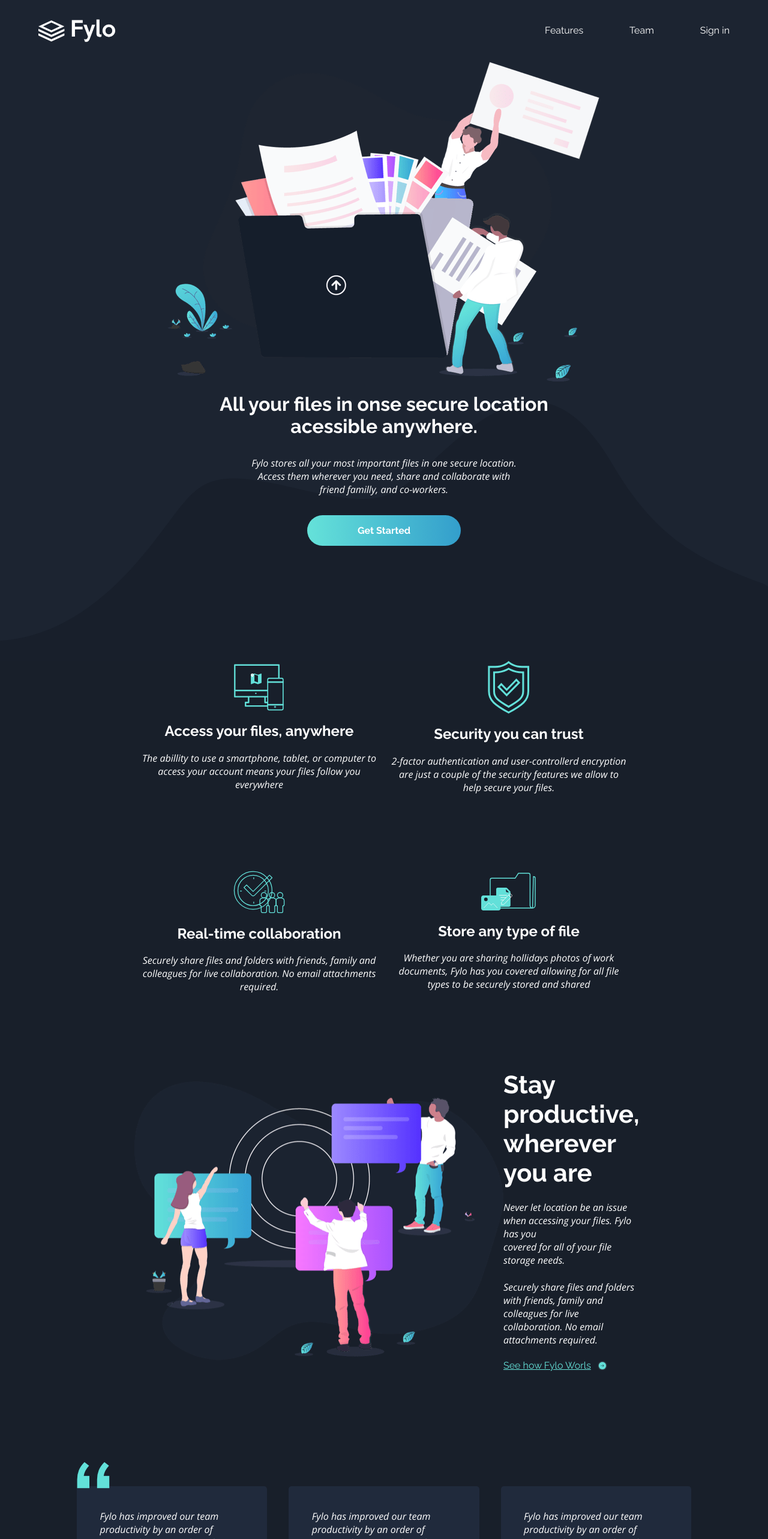
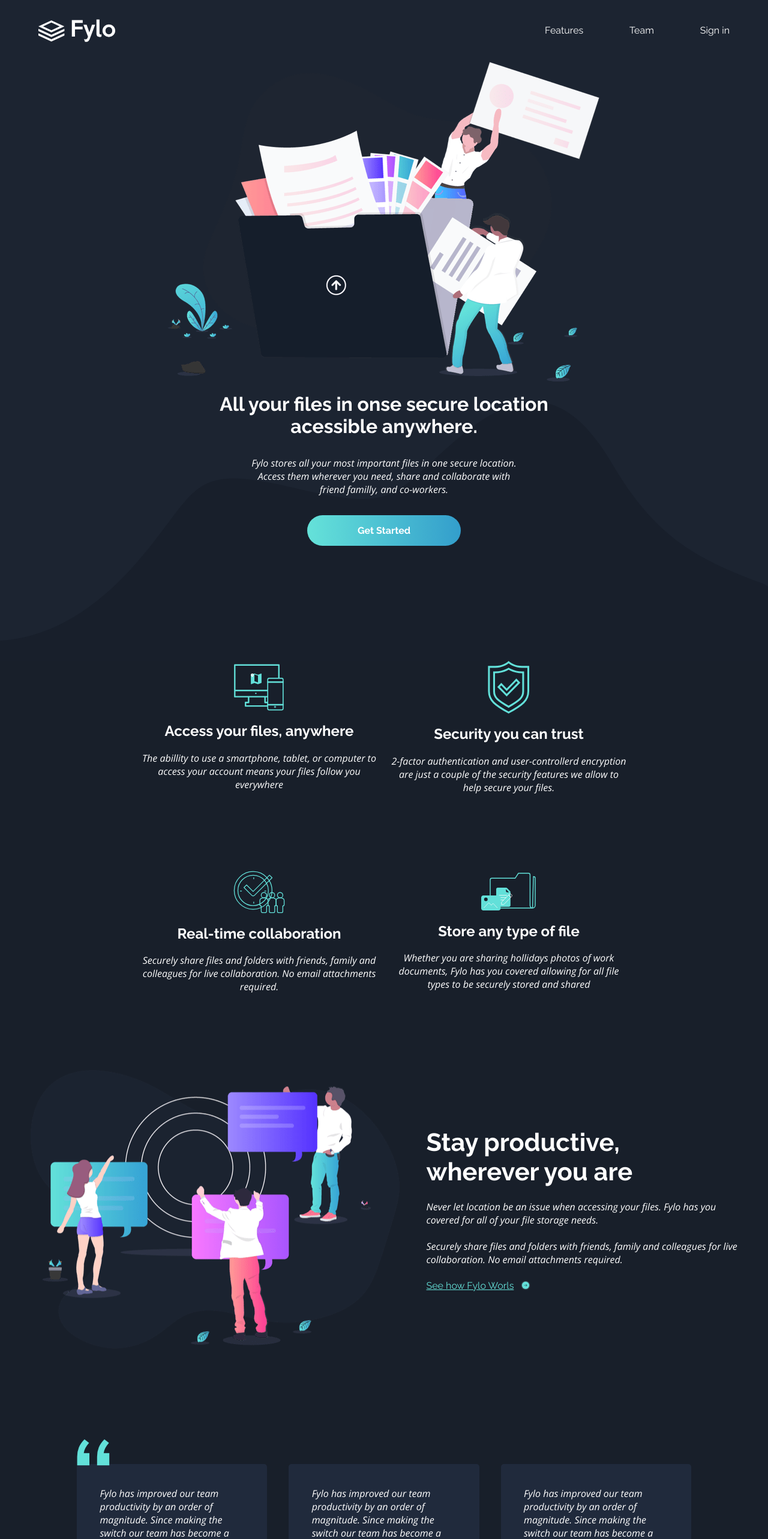
Before and after one commit to victorguirra/fylo, a React (Create React App) app: page / in a window 1280 px wide. Shown: the top 2566 px of the page at 60% size. Built offline with nearby package versions, Linux system fonts and the light colour scheme.

Commit message:
responsive hero in main section

```diff
--- a/src/pages/Home/sections/Intro/styles.ts
+++ b/src/pages/Home/sections/Intro/styles.ts
@@ -30,7 +30,7 @@ export const Illustration  = styled.img`
     margin-top:2rem;
 
     @media(max-width:1240px) {
-        max-width:80%;
+        max-width:85%;
         margin-top:2.4rem;
     }
 `;
--- a/src/pages/Home/sections/Main/Features/styles.ts
+++ b/src/pages/Home/sections/Main/Features/styles.ts
@@ -13,7 +13,7 @@ export const Container = styled.section`
         margin-bottom:8rem;
     }
 
-    @media(max-width:1240px){
+    @media(max-width:1240px) {
         width:95%;
         flex-direction:column;
 
--- a/src/pages/Home/sections/Main/Hero/styles.ts
+++ b/src/pages/Home/sections/Main/Hero/styles.ts
@@ -1,11 +1,19 @@
 import styled from 'styled-components';
 
 export const Container = styled.section`
-    width:65%;
+    width:92%;
 
     display:flex;
     align-items:center;
     justify-content:space-between;
+
+    @media(max-width:1240px) {
+        flex-direction:column;
+
+        img {
+            max-width:95%;
+        }
+    }
 `;
 
 export const InfoContainer = styled.main``;
@@ -15,6 +23,15 @@ export const Title = styled.h2`
 
     font-family:${({ theme }) => theme.fonts.primary };
     font-size:2.6rem;
+
+    @media(max-width:1240px) {
+        margin-top:3rem;
+        font-size:1.2rem;
+
+        br {
+            display:none;
+        }
+    }
 `;
 
 export const Text = styled.p`
@@ -25,6 +42,14 @@ export const Text = styled.p`
 
     &:last-of-type {
         margin-bottom:1.4rem;
+    }
+
+    @media(max-width:1240px) {
+        font-size:.9rem;
+
+        br {
+            display:none;
+        }
     }
 `;
 
```
